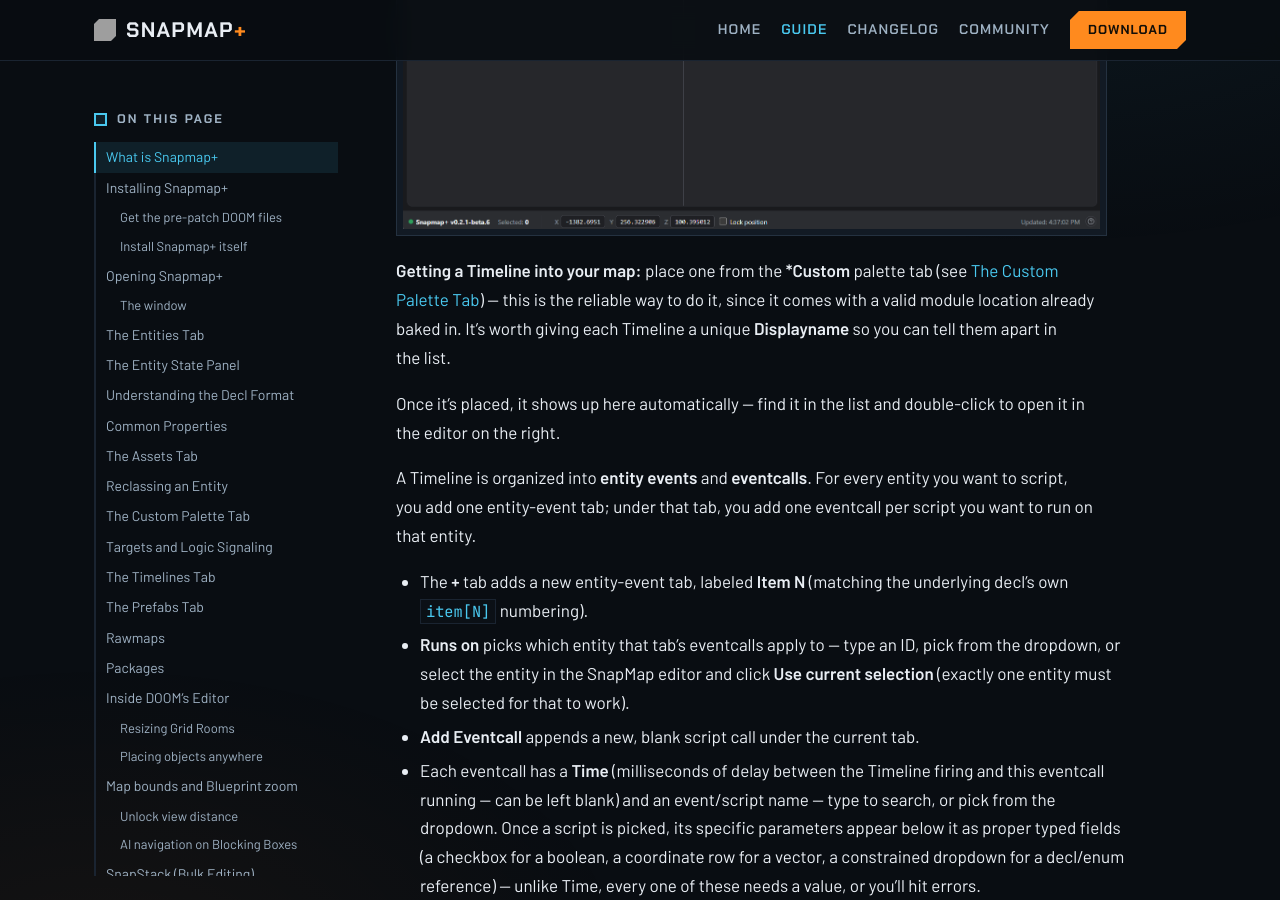
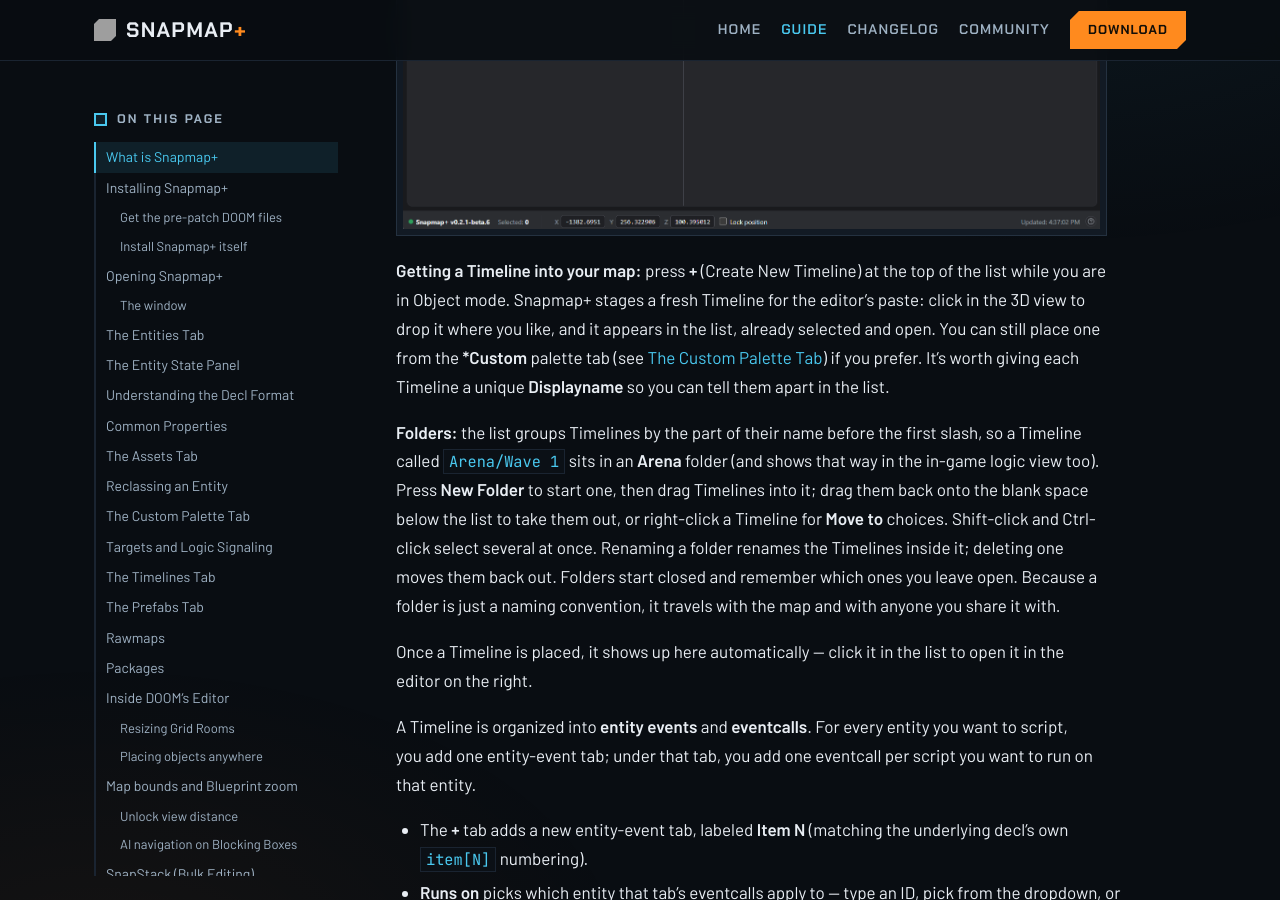
Before and after one commit to doom-snapmap/snapmap-web, a Jekyll site: the page built from site/snapmap-plus-guide.md, in a window 1280 px wide and 900 px high, scrolled down 20447 px. Built offline with Jekyll 4.4.1, drawn with Linux system fonts in a browser that asks for light colours; some of the changed text lies outside the part shown; grey boxes are pictures that could not be loaded.

Commit message:
Describe Blueprint prefabs and Timelines folders in the guide
The Prefabs section gains the Blueprint prefab flow: saving selected modules with their objects, the badge and footprint, and placing them grabbed in Blueprint. The Timelines section now covers Create New Timeline and the Folder/Name folders with drag, rename, delete and multi-select.

```diff
--- a/site/snapmap-plus-guide.md
+++ b/site/snapmap-plus-guide.md
@@ -505,12 +505,21 @@
 
 ![Timelines tab: list on the left, an open Timeline with eventcalls on the right](images/timelines-tab-dark.png)
 
-**Getting a Timeline into your map:** place one from the **\*Custom** palette tab (see
-[The Custom Palette Tab](#the-custom-palette-tab)) — this is the reliable way to do it, since it comes
-with a valid module location already baked in. It's worth giving each Timeline a unique **Displayname**
-so you can tell them apart in the list.
+**Getting a Timeline into your map:** press **+** (Create New Timeline) at the top of the list while
+you are in Object mode. Snapmap+ stages a fresh Timeline for the editor's paste: click in the 3D view to
+drop it where you like, and it appears in the list, already selected and open. You can still place one
+from the **\*Custom** palette tab (see [The Custom Palette Tab](#the-custom-palette-tab)) if you prefer.
+It's worth giving each Timeline a unique **Displayname** so you can tell them apart in the list.
 
-Once it's placed, it shows up here automatically — find it in the list and double-click to open it in the
+**Folders:** the list groups Timelines by the part of their name before the first slash, so a Timeline
+called `Arena/Wave 1` sits in an **Arena** folder (and shows that way in the in-game logic view too). Press
+**New Folder** to start one, then drag Timelines into it; drag them back onto the blank space below the
+list to take them out, or right-click a Timeline for **Move to** choices. Shift-click and Ctrl-click
+select several at once. Renaming a folder renames the Timelines inside it; deleting one moves them back
+out. Folders start closed and remember which ones you leave open. Because a folder is just a naming
+convention, it travels with the map and with anyone you share it with.
+
+Once a Timeline is placed, it shows up here automatically — click it in the list to open it in the
 editor on the right.
 
 A Timeline is organized into **entity events** and **eventcalls**. For every entity you want to script,
@@ -566,6 +575,17 @@
 function, then switch to the editor and press **Ctrl+V** to actually drop it into the map. When the
 placed prefab brings in AI Navigation boxes, Snapmap+ updates the navmesh by itself once you drop
 it, just as **View > Update Navmesh** would.
+
+**Blueprint prefabs:** a prefab can also be whole rooms. In Blueprint mode, select one or more modules
+and click **Create from selection**: the modules are saved together with every object inside them, their
+door and cap slots, the wires and references that stay inside the set, and the map variables those
+objects use (a wire that leaves the set is dropped and counted in the details). These prefabs carry a
+**Blueprint** badge in the list, and the details pane shows a top-down footprint of the modules with the
+first module marked as the anchor, plus the module, object and door counts. **Place in Blueprint** is
+only enabled in Blueprint mode: the rooms appear under your cursor already grabbed, like SnapMap's own
+Duplicate, so move them, rotate with **Q** and **E**, press **Space** to drop them (one undo step) or
+**Esc** to discard them. A placement that would push the map over the editor's limits is refused and
+taken back.
 
 **Organizing:** **New Folder** creates a folder you can drag prefabs into; **Filter prefabs...** narrows
 the list by name or tag. Folders start closed, and the ones you open stay open when you switch tabs or
```
